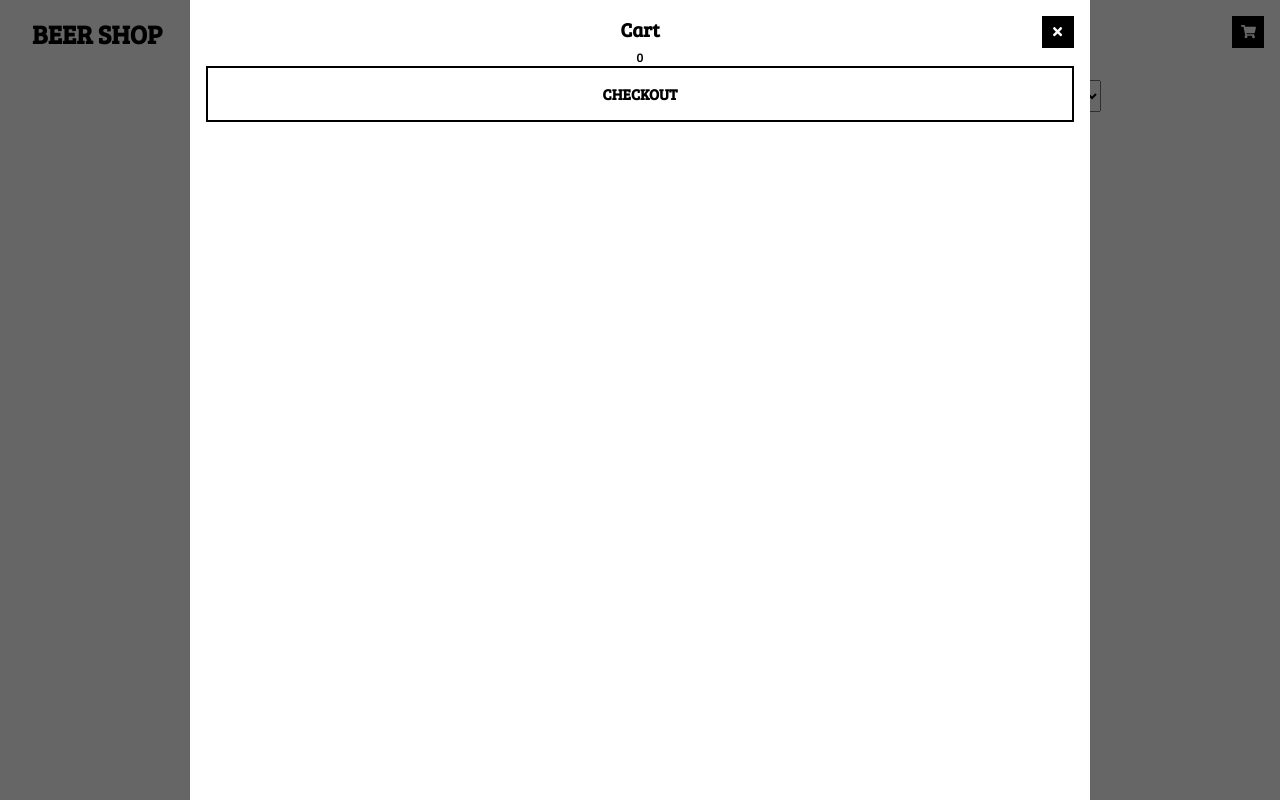
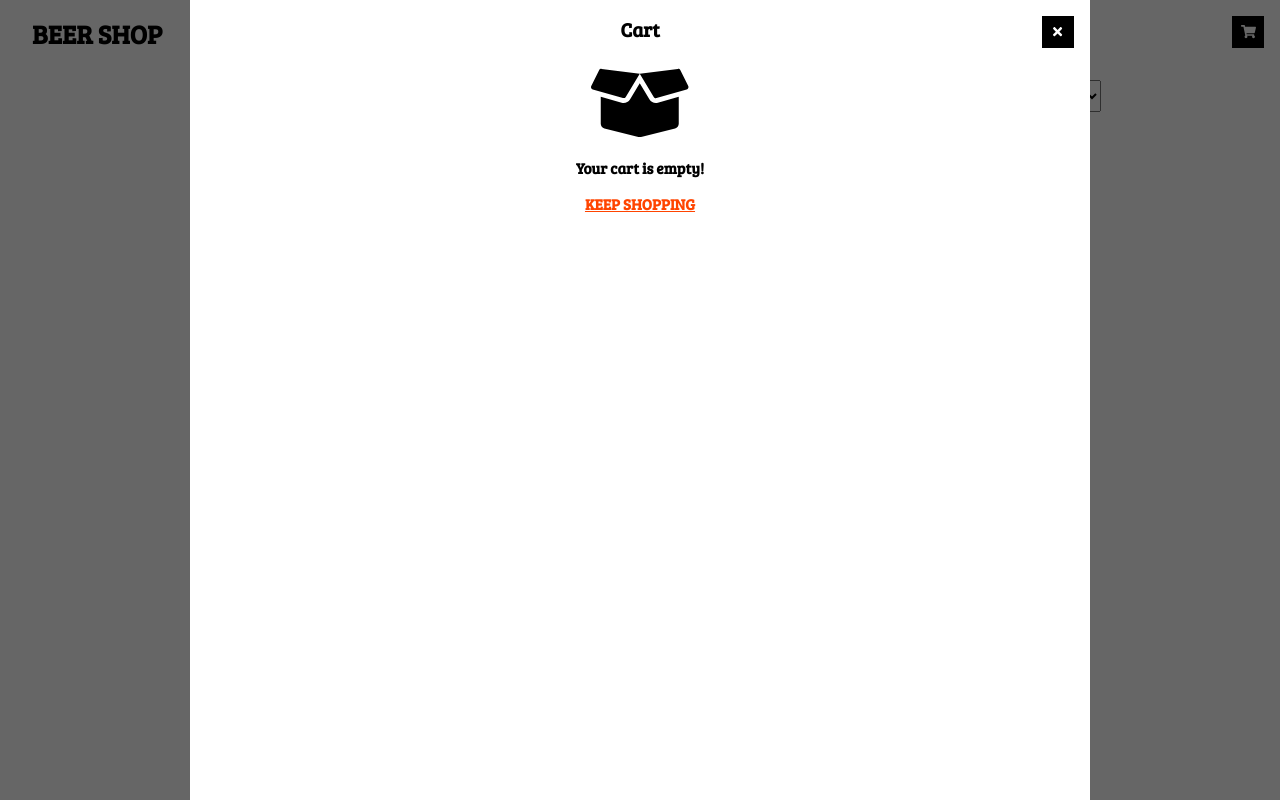
Before and after one commit to planne/bier-winkel, a React (Create React App) app: page / in a window 1280 px wide. Both pictures are taken after a click on the button 1248 px from the left and 32 px from the top of the page. Built offline with nearby package versions, Linux system fonts and the light colour scheme; no server answers.

Commit message:
add empty cart content

```diff
--- a/src/App.css
+++ b/src/App.css
@@ -357,3 +357,17 @@ input {
 .product-content {
     display: flex;
 }
+
+.cart-empty {
+    padding: 1rem;
+}
+
+.cart-empty>h3 {
+    padding: 1rem;
+}
+
+.btn-keep-shopping {
+    color: #ff4400;
+    text-decoration: underline;
+    cursor: pointer;
+}
--- a/src/components/CartList/index.js
+++ b/src/components/CartList/index.js
@@ -2,7 +2,7 @@ import React from 'react';
 import CartItem from '../CartItem';
 import { connect } from 'react-redux';
 import { FontAwesomeIcon } from '@fortawesome/react-fontawesome'
-import { faTimes } from '@fortawesome/free-solid-svg-icons'
+import { faTimes, faBoxOpen } from '@fortawesome/free-solid-svg-icons'
 import { displayOverlayCart } from '../../actions'
 
 const initialState = {};
@@ -36,6 +36,18 @@ class CartList extends React.Component {
                         <FontAwesomeIcon icon={faTimes} />
                     </button>
                 </div>
+                {cart.items.length === 0 ?
+                    <div className="cart-empty">
+                        <span className="icon-empty-box">
+                            <FontAwesomeIcon icon={faBoxOpen} size="6x" />
+                        </span>
+                        <h3>Your cart is empty!</h3>
+                        <div className="btn-keep-shopping"
+                            onClick={this.handleClickClose}>
+                            <h3>KEEP SHOPPING</h3>
+                        </div>
+                    </div>
+                    :
                     <div className="added-items">
                         <ul className="cart-items">
                             {cart.items.map((item, index) => {
@@ -54,10 +66,15 @@ class CartList extends React.Component {
                             {cart.subtotal}
                         </div>
                     </div>
+                }
+                {cart.items.length === 0 ?
+                    null
+                    :
                     <div className="btn-checkout"
                         onClick={this.handleClickCheckout}>
                         <h3>CHECKOUT</h3>
                     </div>
+                }
             </div>
         );
     }
```
Lines whose indentation alone changed are shown as unchanged.
